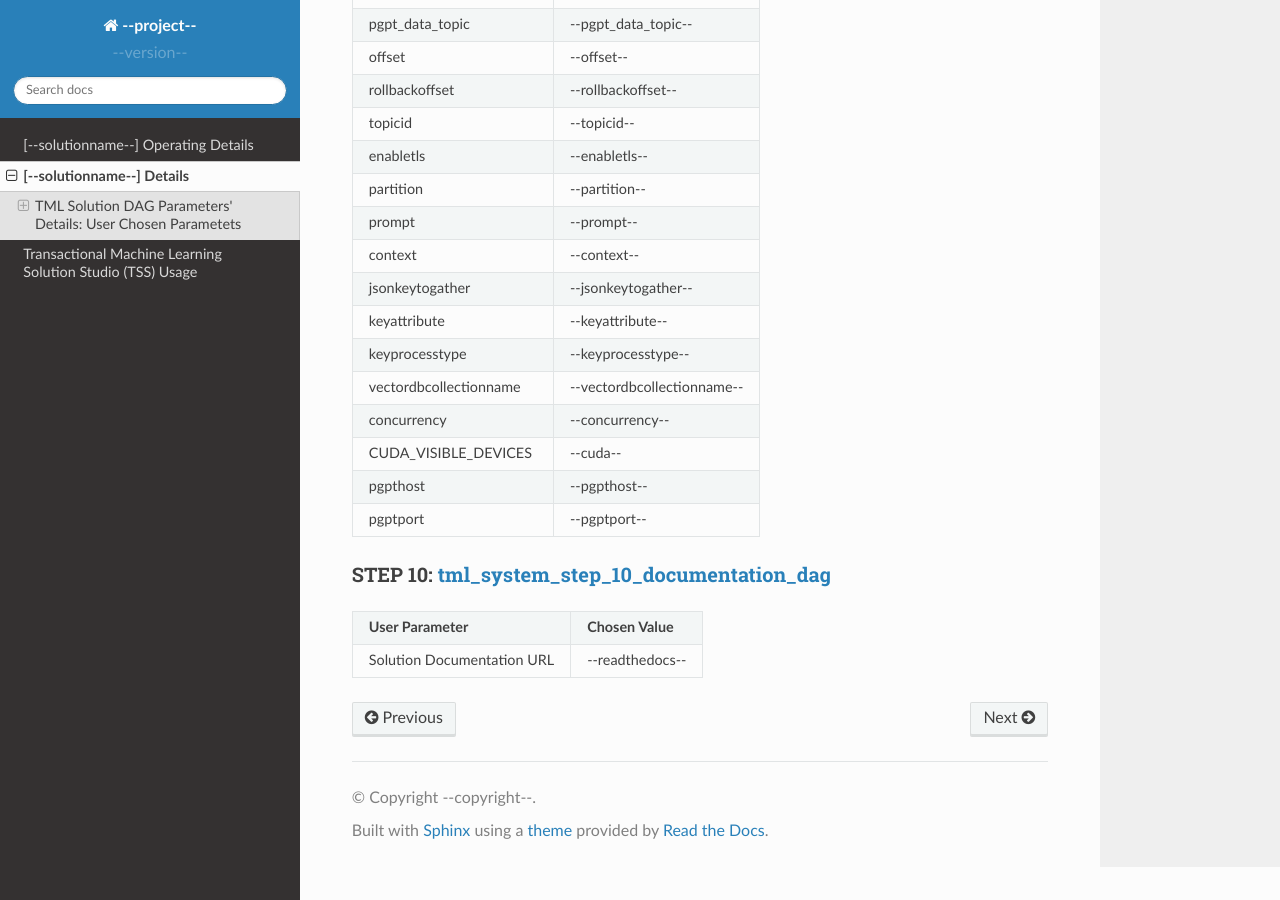
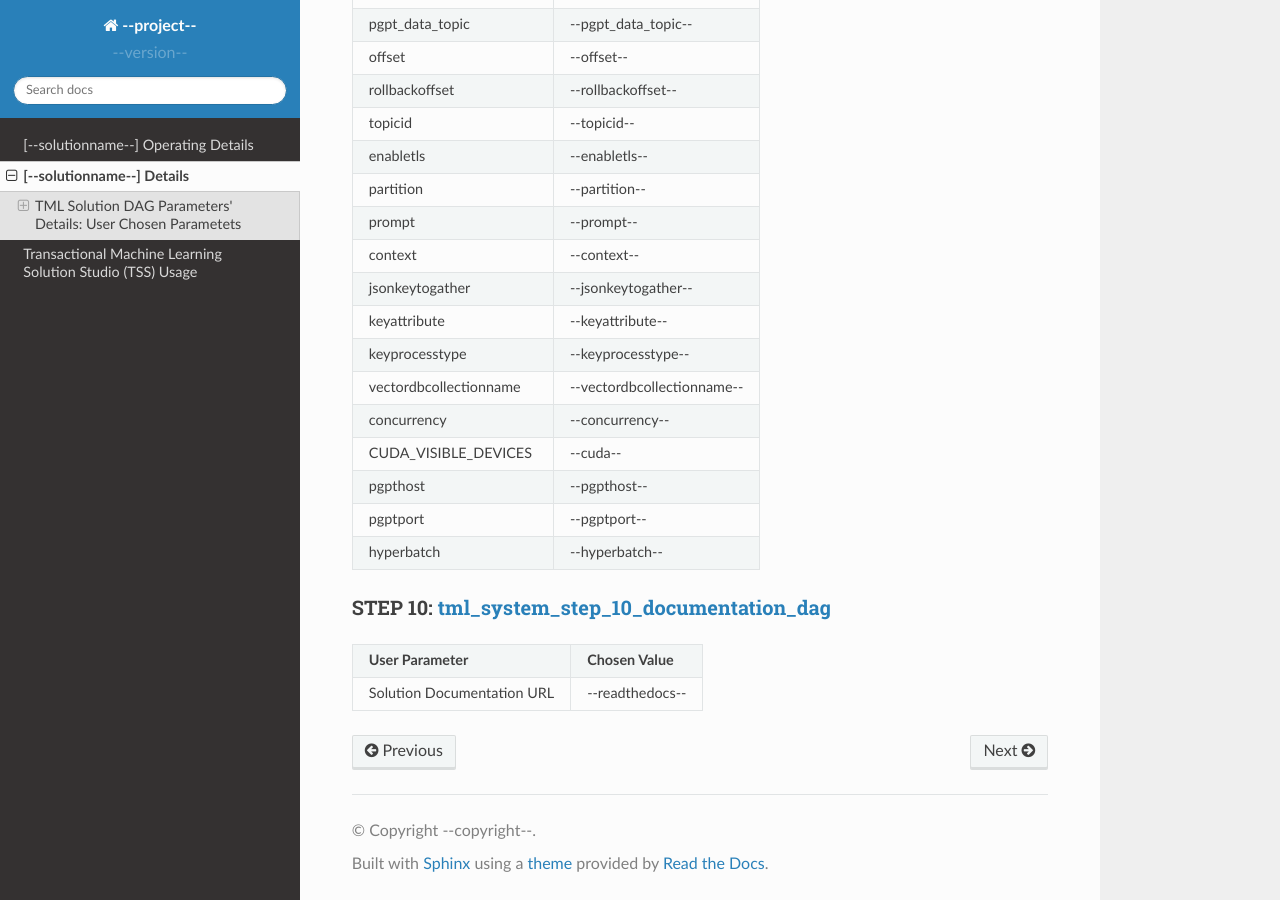
Before and after one commit to vanesalcb06/tssproject2-2b5c, a Sphinx documentation site: the page built from docs/source/details.rst, in a window 1280 px wide and 900 px high, scrolled down 4780 px. Built offline with Sphinx 7.4.7 and the Read the Docs theme 2.0.0, drawn with Linux system fonts in a browser that asks for light colours.

Commit message:
Update details.rst

```diff
--- a/docs/source/details.rst
+++ b/docs/source/details.rst
@@ -317,6 +317,8 @@ STEP 9: `tml_system_step_9_privategpt_qdrant_dag <https://tml.readthedocs.io/en/
      - --pgpthost--
    * - pgptport
      - --pgptport--
+   * - hyperbatch
+     - --hyperbatch--
 
 STEP 10: `tml_system_step_10_documentation_dag <https://tml.readthedocs.io/en/latest/tmlbuilds.html#step-10-create-tml-solution-documentation-tml-system-step-10-documentation-dag>`_
 ^^^^^^^^^^^^^^^^^^^^^
```
